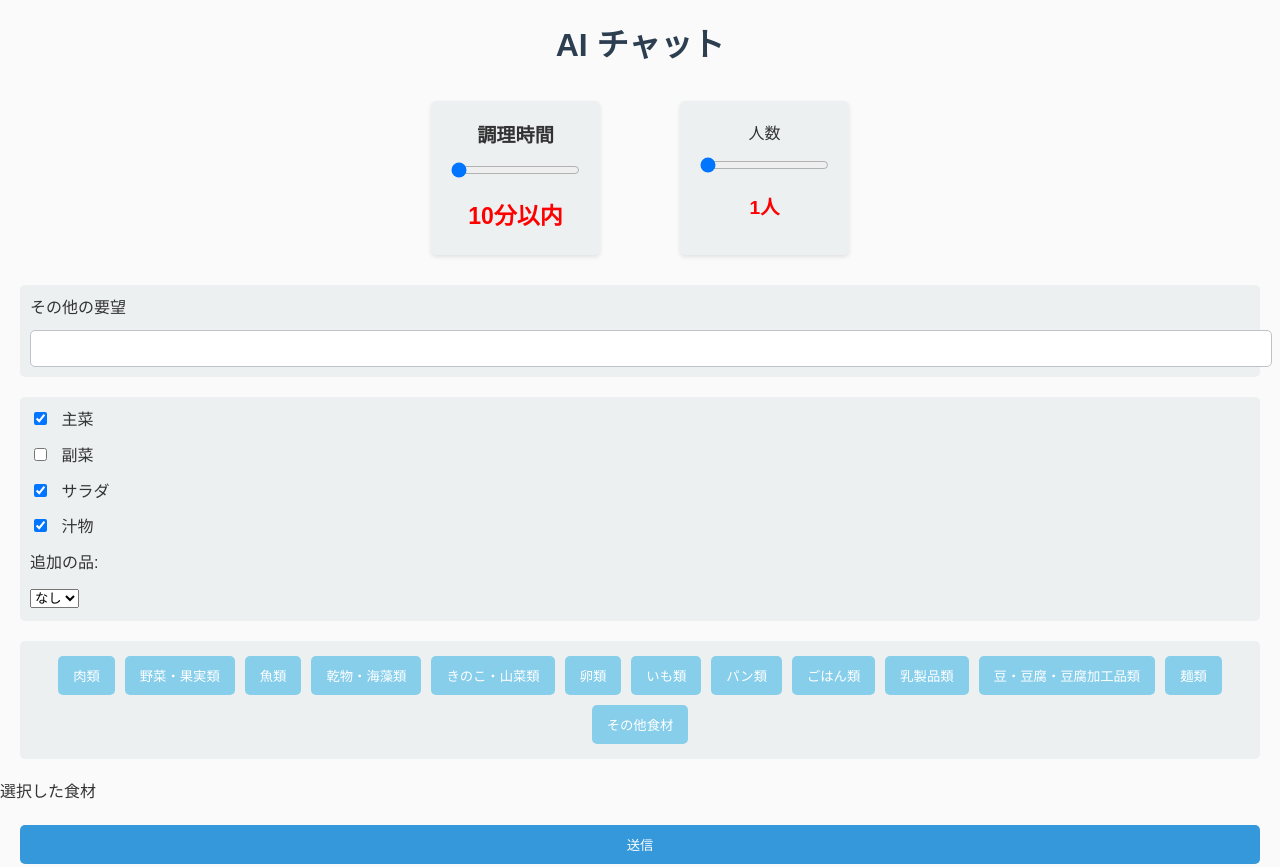
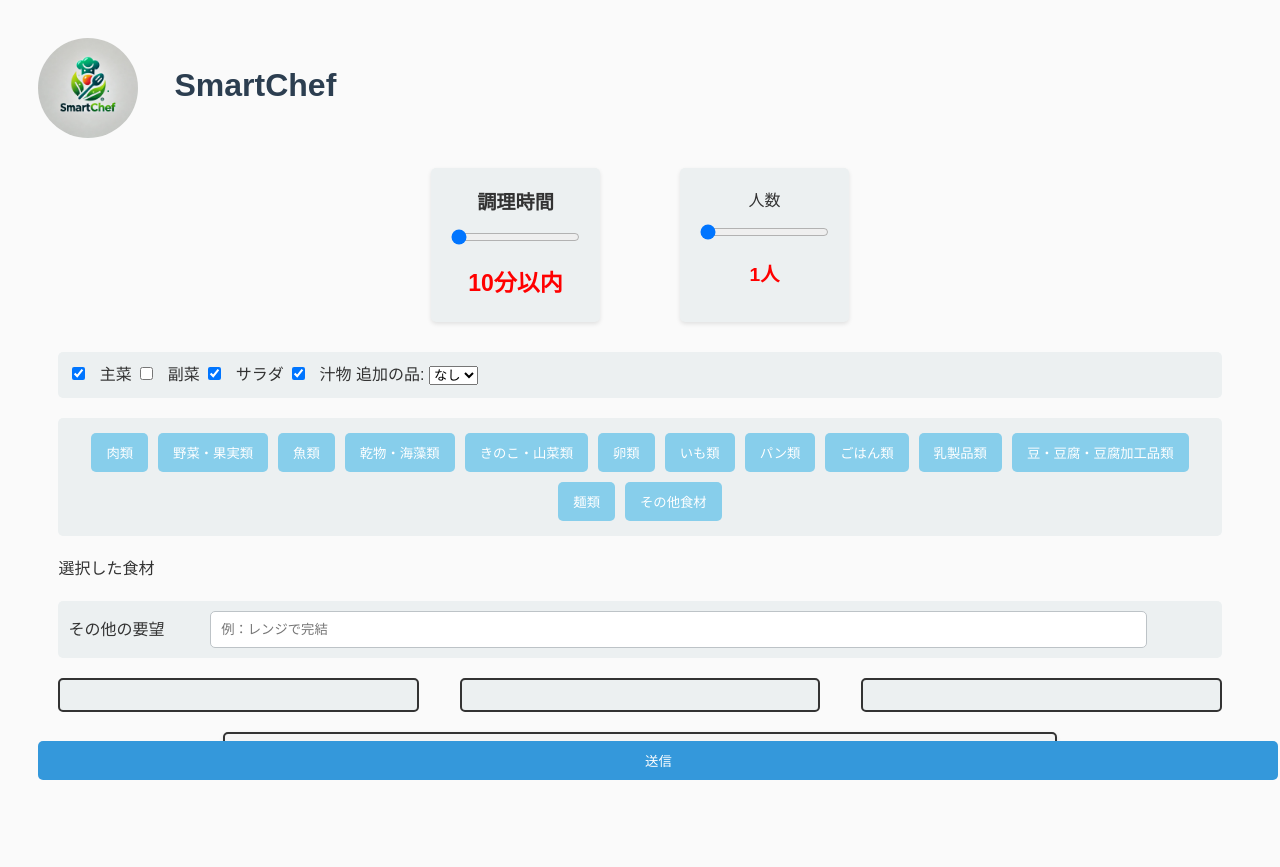
Before and after one commit to ut-code/coeteco-hack2-teamD, a website: page public/index.html in a window 1280 px wide. Shown: the top 867 px of the page. After the commit the page ends 805 px from the top, so only its background shows below. Drawn offline with Linux system fonts and the light colour scheme.

Commit message:
chatgptにつくらせたロゴの追加・送信ボタンの固定・その他の要望の修正

```diff
--- a/public/index.html
+++ b/public/index.html
@@ -3,44 +3,15 @@
   <head>
     <meta charset="utf-8" />
     <meta name="viewport" content="width=device-width, initial-scale=1.0" />
-    <title>AI チャット</title>
+    <title>Smart Chef</title>
     <link rel="stylesheet" href="./style.css" />
-    <style>
-      /* CSSスタイルの追加 */
-      .menu-container {
-        display: flex;
-        justify-content: space-around;
-        margin-top: 20px;
-      }
-
-      .menu-item {
-        border: 2px solid #333;
-        padding: 15px;
-        width: 30%;
-        box-sizing: border-box;
-        border-radius: 5px;
-      }
-      #response-display {
-        border: 2px solid #333; /* 枠線のスタイル */
-        padding: 15px; /* 内側の余白 */
-        border-radius: 5px; /* 角を丸くする */
-        background-color: #f5f5f5; /* 背景色 */
-        margin-top: 20px; /* 上部のマージン */
-        max-width: 800px; /* 最大幅 */
-        word-wrap: break-word; /* 長い単語を折り返す */
-        white-space: pre-wrap; /* 改行を保持する */
-      }
-      #response-display ul {
-        list-style-type: disc; /* リストのスタイル */
-        padding-left: 20px; /* リストの左パディング */
-      }
-      #response-display li {
-        margin-bottom: 10px; /* リストアイテムの下マージン */
-      }
-    </style>
   </head>
   <body>
-    <h1>AI チャット</h1>
+    <header>
+      <img class="header-logo" src="./image/smartChefimage.jpg" alt="SmartChef Logo">
+      <h1>SmartChef</h1>
+    </header>
+
     <!-- レスポンスを表示するための要素 -->
     <div id="time-people">
       <div id="cook-time" class="slider-container">
@@ -53,10 +24,6 @@
         <input type="range" min="1" max="6" value="1" step="1" id="people-number-slider" class="sliderbar">
         <div id="people-number-display">1</div>
       </div>
-  </div>
-    <div id="more-request">
-      <div>その他の要望</div>
-      <input id="more-request-message" />
     </div>
     <div id="select-dish">
       <form id="menu-list">
@@ -86,10 +53,8 @@
       </form>
     </div>
     <div id="selectButton"></div>
-    <div>選択した食材</div>
-    <ul id="selectedIngredients"></ul>
-    <button id="submit-button">送信</button>
-
+    <div></div>
+    <ul id="selectedIngredients" class="hidden">選択した食材</ul>
     <!-- チャットボックス -->
     <ul id="chat-messages">
       <template id="chat-message-template">
@@ -102,6 +67,10 @@
         </li>
       </template>
     </ul>
+    <div id="more-request">
+      <div>その他の要望</div>
+      <input id="more-request-message" placeholder="例：レンジで完結"/>
+    </div>
     <!-- 献立を表示するためのコンテナ -->
     <div class="menu-container">
       <div id="menu1" class="menu-item"></div>
@@ -110,6 +79,9 @@
     </div>
     <!-- レシピの詳細 -->
     <div id="response-display"></div>
+    <footer>
+      <button id="submit-button">送信</button>
+    </footer>
 
     <script src="/script.js"></script>
   </body>
--- a/public/style.css
+++ b/public/style.css
@@ -1,89 +1,23 @@
-/*
-#chat-messages {
-    list-style-type: none;
-    padding: 0;
-    display: flex;
-    flex-direction: column;
-    gap: 10px;
-  }
-
-  .chat-message {
-    padding: 10px;
-    border: 1px solid;
-    border-radius: 5px;
-  }
-
-  .chat-message__author {
-    font-weight: bold;
-  }
-
-  .chat-message__content {
-    margin-top: 5px;
-  }
-
-  .chat-message__delete-button {
-    margin-top: 5px;
-  }
-
-  #input-form {
-    display: flex;
-    gap: 5px;
-  }
-
-  #prompt-text-input {
-    flex-grow: 1;
-  }
-  .chat-message--you {
-    border-color: #ff0000;
-  }
-  .chat-message--ai {
-    border-color: #0000ff;
-  }
-
-
-.button {
-  border:2px solid black;
-  border-radius: 2px;
-  padding: 10px 10px
-}
-
-.button:hover{
-  border:3px solid aquamarine;
-}
-
-.button-letter {
-  font-size: 10px;
-  color: red;
-}
-
-#cook-time-slider{
-  width: 250px;
-  text-align: center;
-  overflow: hidden;
-  color: #ff0000;
-}
-
-#cook-time{
-  color: #ff0000;
-  border:2px black;
-  padding:20px 10px
-}
-
-*/
-
 body {
   font-family: 'Arial', sans-serif;
-  margin: 0;
+  margin: 3%;
   padding: 0;
   background-color: #fafafa;
   color: #333;
   line-height: 1.6;
 }
 
-h1 {
-  text-align: center;
-  margin: 20px 0;
+header {
+  display: flex;
+}
+.header-logo {
+  height: 100px;
+  width: 100px;
+  border-radius: 50px;
+}
+header > h1 {
   color: #2c3e50;
+  margin-left: 3%;
 }
 
 .slider-container {
@@ -114,15 +48,18 @@ h1 {
   padding: 10px;
   background-color: #ecf0f1;
   border-radius: 5px;
+  display: flex;
+  align-items: center;
 }
 
 #more-request input {
-  width: 100%;
+  width: 80%;
   padding: 10px;
-  margin-top: 10px;
+  margin-left: 4%;
   border: 1px solid #bdc3c7;
   border-radius: 5px;
 }
+
 
 #select-dish {
   margin: 20px 20px;
@@ -132,7 +69,6 @@ h1 {
 }
 
 #select-dish label {
-  display: block;
   margin-bottom: 10px;
   cursor: pointer;
 }
@@ -224,7 +160,10 @@ h1 {
   color: #fff;
   cursor: pointer;
   text-align: center;
+  position: fixed;
+  bottom: 0;
 }
+
 
 #submit-button:hover {
   background-color: #2980b9;
@@ -259,8 +198,15 @@ h1 {
   transition: transform 0.2s ease-in-out;
 }
 
-.menu-item:hover {
+menu-item:hover {
   transform: scale(1.05);
+}
+#menu-list > label{
+  font-size: 16px;
+}
+#menu-list > label.input:checked{
+  font-size: 16px;
+  font-weight: bold;
 }
 
 .chat-message {
@@ -307,3 +253,33 @@ h1 {
   gap: 40px; /* Add space between the cook time and people number sections */
   margin: 20px 0; /* Add space above and below the section */
 }
+.menu-container {
+  display: flex;
+  justify-content: space-around;
+  margin-top: 20px;
+}
+
+.menu-item {
+  border: 2px solid #333;
+  padding: 15px;
+  width: 30%;
+  box-sizing: border-box;
+  border-radius: 5px;
+}
+#response-display {
+  border: 2px solid #333; /* 枠線のスタイル */
+  padding: 15px; /* 内側の余白 */
+  border-radius: 5px; /* 角を丸くする */
+  background-color: #f5f5f5; /* 背景色 */
+  margin-top: 20px; /* 上部のマージン */
+  max-width: 800px; /* 最大幅 */
+  word-wrap: break-word; /* 長い単語を折り返す */
+  white-space: pre-wrap; /* 改行を保持する */
+}
+#response-display ul {
+  list-style-type: disc; /* リストのスタイル */
+  padding-left: 20px; /* リストの左パディング */
+}
+#response-display li {
+  margin-bottom: 10px; /* リストアイテムの下マージン */
+}
```
Also changed, not shown: public/image/smartChefimage.jpg (added). Lines whose indentation alone changed are shown as unchanged.
